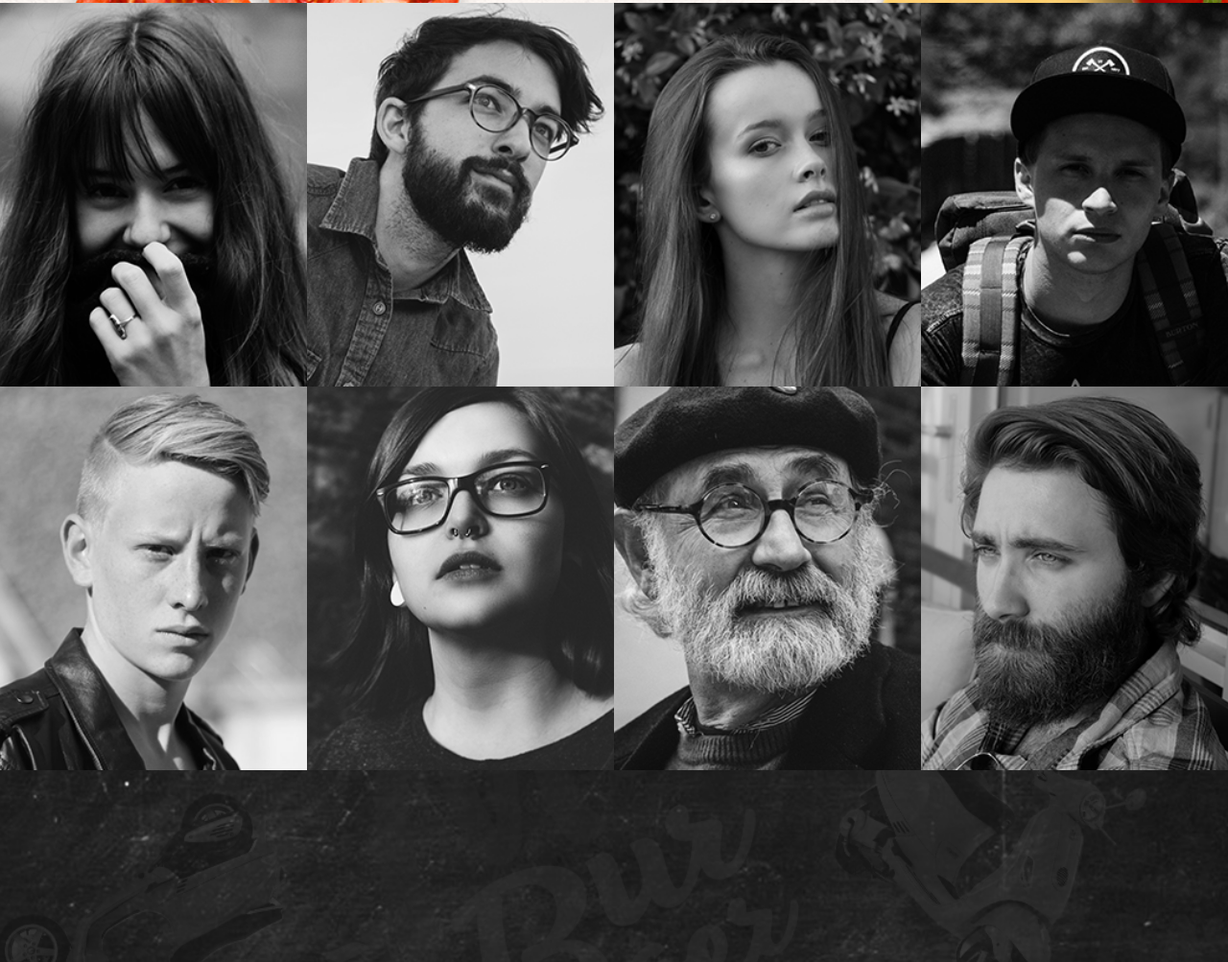
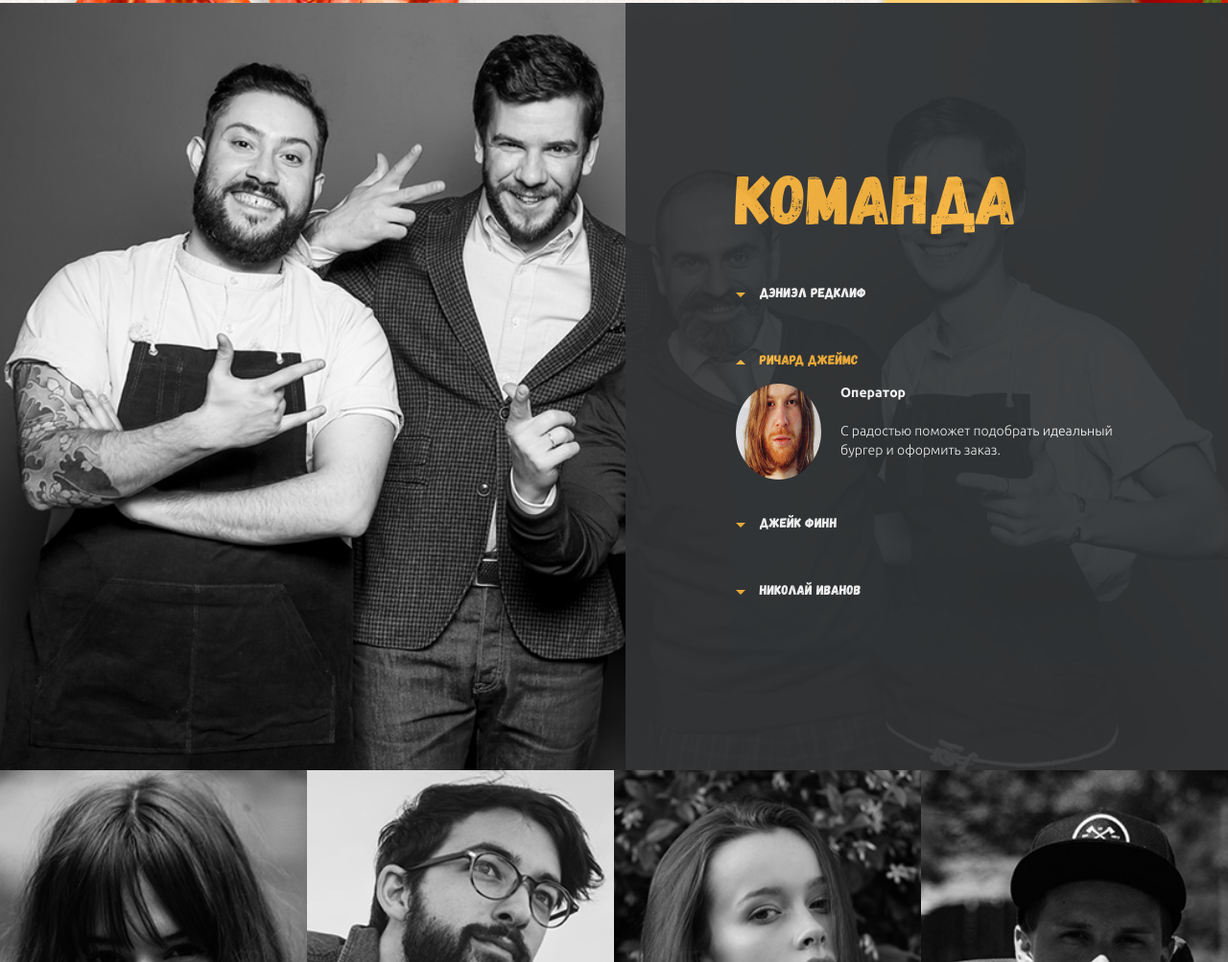
Before and after one commit to MrBootsBoots/mrburger-js, a plain HTML site: page index.html in a window 1280 px wide. Shown: the part 1597-2600 px from the top of the page at 96% size. Drawn offline with Linux system fonts and the light colour scheme.

Commit message:
team section added

```diff
--- /dev/null
+++ b/css/blocks/team.scss
@@ -0,0 +1,106 @@
+.team {
+  background: url(../images/team_bg.png) center center / cover no-repeat;
+  position: relative;
+
+  &__container {
+    width: 50%;
+    height: 100%;
+    position: absolute;
+    left: 50.9%;
+    display: flex;
+    justify-content: center;
+    background-color: $grey;
+    opacity: .92;
+  }
+  &__content {
+    width: 64%;
+    height: 100%;
+    display: flex;
+    flex-direction: column;
+    justify-content: center;
+  }
+}
+
+.accordeon {
+
+  &__item {
+    margin-bottom: 35px;
+    &:last-child {
+      margin-bottom: 0;
+
+    }
+  }
+  &__title {
+    margin-bottom: 15px;
+  }
+  &__content {
+    display: flex;
+    height: 0;
+    overflow: hidden;
+  }
+  &__avatar {
+    width: 135px;
+    height: 100px;
+    display: flex;
+    align-items: center;
+    justify-content: center;
+  }
+  &__avatar-img {
+    border-radius: 100%;
+    width: 100%;
+    height: 100%;
+  }
+  &__description {
+    margin-left: 20px;
+  }
+}
+
+.accordeon__title:before {
+  content: '';
+  border: 5px solid transparent;
+  width: 0;
+  height: 0;
+  border-top-color: $yellow;
+  border-bottom-width: 0;
+  border-left-width: 5px;
+  border-right-width: 5px;
+  display: inline-block;
+  margin-right: 15px;
+}
+
+.accordeon__item_active .accordeon__content {
+  height: 100%;
+}
+.accordeon__item_active .accordeon__title {
+  color: $yellow;
+}
+.accordeon__item_active .accordeon__title::before {
+  content: '';
+  border: 5px solid transparent;
+  width: 0;
+  height: 0;
+  border-bottom-color: $yellow;
+  border-top-width: 0;
+  border-left-width: 5px;
+  border-right-width: 5px;
+  display: inline-block;
+}
+
+.accordeon__title {
+  @include gagalin();
+}
+
+.accordeon__description-title {
+  @include ubuntu($style: bold);
+
+  margin-bottom: 20px;
+}
+
+.accordeon__description-text {
+  @include ubuntu($style: light);
+}
+
+.accordeon__title, .accordeon__description-title, .accordeon__description-text {
+  font-size: 14px;
+  color: #ffffff;
+}
--- a/css/main.scss
+++ b/css/main.scss
@@ -3,6 +3,7 @@ $orange: #e45028;
 $yellow: #f9b43b;
 $black: #2f3234;
 $red: #e35028;
+$grey: #313436;
 
 //normalize
 @import "_misc/normalize.scss";
@@ -22,4 +23,5 @@ $red: #e35028;
         "blocks/best.scss",
         "blocks/header.scss",
         "blocks/order.scss",
-        "blocks/reviews.scss";
+        "blocks/reviews.scss",
+        "blocks/team.scss";
--- a/index.html
+++ b/index.html
@@ -80,7 +80,7 @@
       </section>
 
       <section class="section section_centered best">
-        <div class="container">
+        <div class="container best__container">
           <h1 class="section-title section-title_black">Мы лучшие</h1>
           <ul class="best__list">
             <li class="best__item">
@@ -127,6 +127,66 @@
               </div>
             </li>
           </ul>
+        </div>
+      </section>
+
+      <section class="section team">
+        <div class="container team__container">
+          <div class="team__content">
+            <h1 class="section-title">Команда</h1>
+            <div class="accordeon">
+              <ul class="accrodeon__list">
+                <li class="accordeon__item">
+                  <h3 class="accordeon__title">Дэниэл Редклиф</h3>
+                  <div class="accordeon__content">
+                    <div class="accordeon__avatar">
+                      <img class="accordeon__avatar-img" src="./images/team-2.png" alt="Фото Дэниэла">
+                    </div>
+                    <div class="accordeon__description">
+                      <h4 class="accordeon__description-title">Оператор</h4>
+                      <p class="accordeon__description-text">С радостью поможет подобрать идеальный бургер и оформить заказ.</p>
+                    </div>
+                  </div>
+                </li>
+                <li class="accordeon__item accordeon__item_active">
+                  <h3 class="accordeon__title">Ричард Джеймс</h3>
+                  <div class="accordeon__content">
+                    <div class="accordeon__avatar">
+                      <img class="accordeon__avatar-img" src="./images/team-2.png" alt="Фото Ричарда">
+                    </div>
+                    <div class="accordeon__description">
+                      <h4 class="accordeon__description-title">Оператор</h4>
+                      <p class="accordeon__description-text">С радостью поможет подобрать идеальный бургер и оформить заказ.</p>
+                    </div>
+                  </div>
+                </li>
+                <li class="accordeon__item">
+                  <h3 class="accordeon__title">Джейк Финн</h3>
+                  <div class="accordeon__content">
+                    <div class="accordeon__avatar">
+                      <img class="accordeon__avatar-img" src="./images/team-2.png" alt="Фото Джейка">
+                    </div>
+                    <div class="accordeon__description">
+                      <h4 class="accordeon__description-title">Оператор</h4>
+                      <p class="accordeon__description-text">С радостью поможет подобрать идеальный бургер и оформить заказ.</p>
+                    </div>
+                  </div>
+                </li>
+                <li class="accordeon__item">
+                  <h3 class="accordeon__title">Николай Иванов</h3>
+                  <div class="accordeon__content">
+                    <div class="accordeon__avatar">
+                      <img class="accordeon__avatar-img" src="./images/team-2.png" alt="Фото Николая">
+                    </div>
+                    <div class="accordeon__description">
+                      <h4 class="accordeon__description-title">Оператор</h4>
+                      <p class="accordeon__description-text">С радостью поможет подобрать идеальный бургер и оформить заказ.</p>
+                    </div>
+                  </div>
+                </li>
+              </ul>
+            </div>
+          </div>
         </div>
       </section>
 
```
Also changed, not shown: css/main.css, images/team-2.png (added), images/team_bg.png (added), 2 other files.
